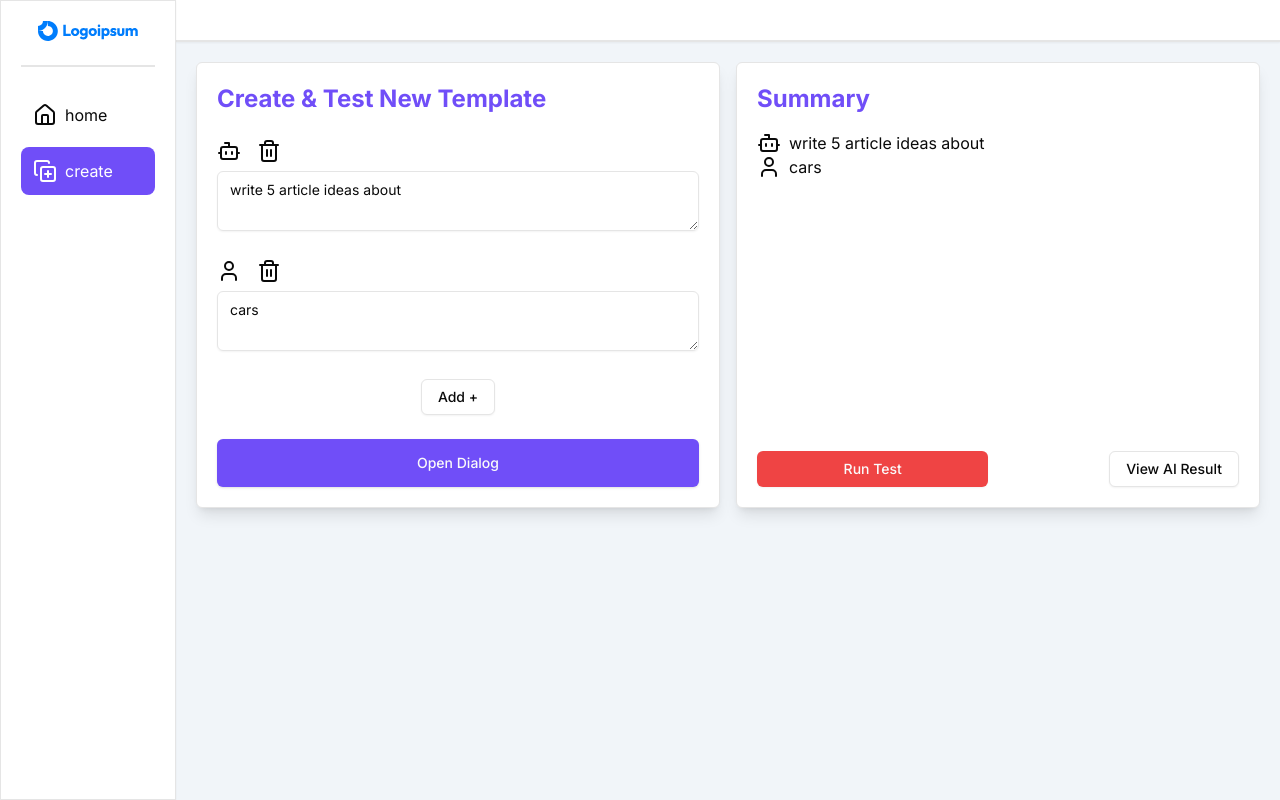
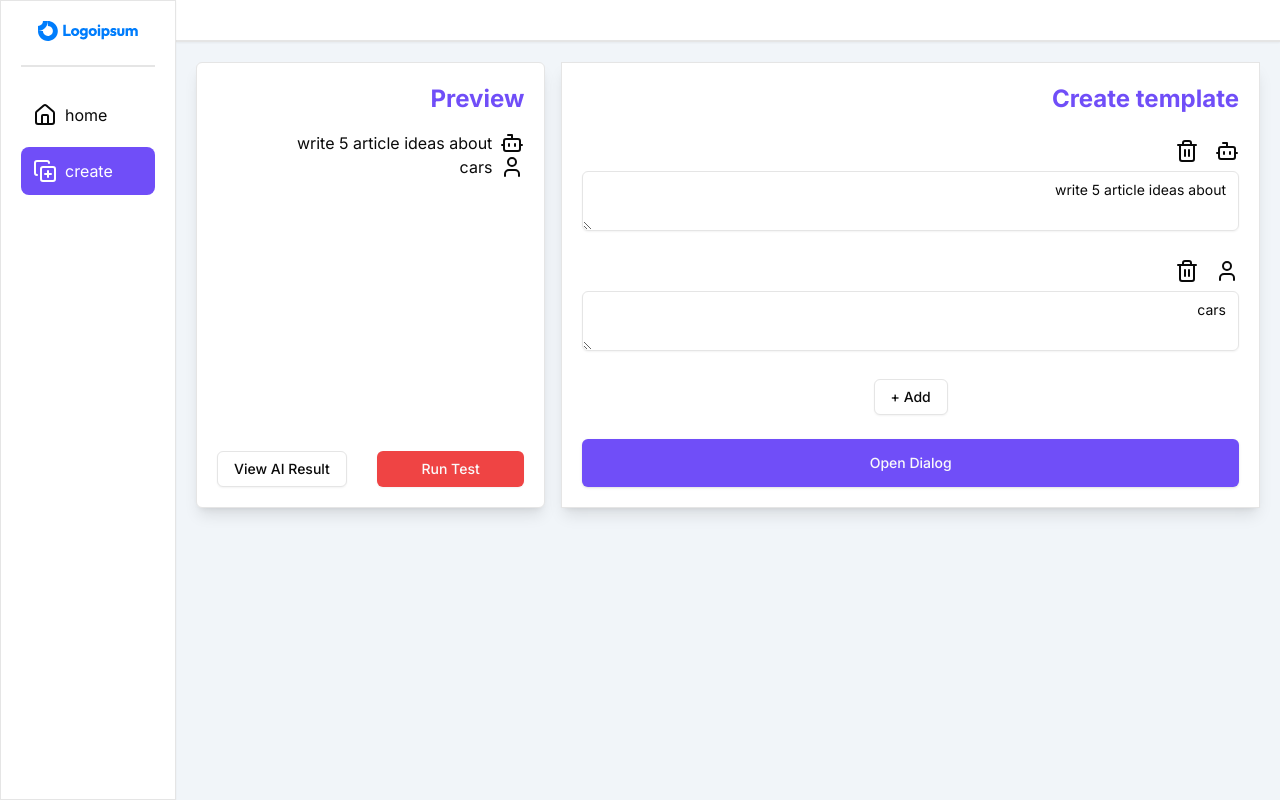
Before and after one commit to Vitalik6768/aicontent, a Next.js app: page /dashboard/new in a window 1280 px wide. Built offline with nearby package versions, Linux system fonts and the light colour scheme; no server answers.

Commit message:
config-fix

```diff
--- a/app/(auth)/dashboard/new/page.tsx
+++ b/app/(auth)/dashboard/new/page.tsx
@@ -35,7 +35,6 @@ function Page() {
     const [aiPrompts, setAiPrompts] = useState<string>("");
 
     const handleComponentSelection = (componentName: string) => {
-
         const componentType: 'human' | 'bot' = componentName === 'human' ? 'human' : 'bot';
         setSelectedComponents(prevSelectedComponents => [
             ...prevSelectedComponents,
@@ -44,8 +43,6 @@ function Page() {
     };
 
     const handleInputChange = (index: number, newValue: string) => {
-
-
         setSelectedComponents(prevSelectedComponents =>
             prevSelectedComponents.map((item, i) =>
                 i === index ? { ...item, value: newValue } : item
@@ -53,14 +50,11 @@ function Page() {
         );
     };
 
-
     const handleDelete = (indexToRemove: number) => {
         setSelectedComponents(prevSelectedComponents =>
             prevSelectedComponents.filter((_, index) => index !== indexToRemove)
         );
     };
-
-
 
     const generateAiContent = async () => {
         try {
@@ -79,21 +73,20 @@ function Page() {
         } catch (error) {
             console.error("Error generating AI content:", error);
         } finally {
-
             setLoading(false);
         }
     };
 
     const handleDialogSuccess = () => {
-        // Logic to execute after the dialog is successfully closed (e.g., refresh data)
         console.log("Template saved successfully!");
     };
 
     return (
-        <div className="grid grid-cols-2 p-5 py-5 gap-4">
-            <div className='p-5 shadow-lg border rounded-md bg-white w-full'>
+        <div dir="rtl" className="grid grid-cols-[4fr_2fr] p-5 py-5 gap-4">
+
+            <div className='p-5 shadow-lg border  bg-white w-full'>
                 <h2 className='font-bold text-2xl mb-4 text-primary'>
-                    Create & Test New Template
+                    Create template
                 </h2>
                 <form className='mt-6'>
                     {selectedComponents.map((item, index) => (
@@ -105,26 +98,17 @@ function Page() {
                                     <User />
                                 ) : null}
                                 <Trash2
-                                    className='ml-2 cursor-pointer hover:text-red-600'
+                                    className='mr-2 cursor-pointer hover:text-red-600'
                                     onClick={() => handleDelete(index)}
                                 />
                             </div>
                             <div className='flex items-center gap-2'>
-                                {item.type === 'human' ? (
                                 <Textarea
-                                        name={`human-${index}`}
+                                    name={`${item.type}-${index}`}
                                     required={true}
                                     value={item.value}
                                     onChange={(e) => handleInputChange(index, e.target.value)}
                                 />
-                                ) : item.type === 'bot' ? (
-                                    <Textarea
-                                        name={`bot-${index}`}
-                                        required={true}
-                                        value={item.value}
-                                        onChange={(e) => handleInputChange(index, e.target.value)}
-                                    />
-                                ) : null}
                             </div>
                         </div>
                     ))}
@@ -143,12 +127,11 @@ function Page() {
 
             <div className='flex flex-col p-5 shadow-lg border rounded-md bg-white'>
                 <h2 className='font-bold text-2xl mb-4 text-primary'>
-                    Summary
+                Preview
                 </h2>
                 <div className="flex-grow">
                     {selectedComponents.map((item, index) => (
                         <div key={index} className="flex items-center gap-2">
-                            {/* <strong>{item.type === 'human' ? 'User' : 'Bot'}:</strong> */}
                             <div>
                                 {item.type === 'human' && <User />}
                                 {item.type === 'bot' && <Bot />}
@@ -165,7 +148,7 @@ function Page() {
                         className='w-[48%]'
                         disabled={loading}
                     >
-                        {loading ? 'Running...' : 'Run Test'}
+                        {loading ? 'loading..' : 'Run Test '}
                     </Button>
                     <Aidialog aiResult={aiResult} />
                 </div>
```
Also changed, not shown: drizzle.config.js (+13 -6 lines). Lines whose indentation alone changed are shown as unchanged.
